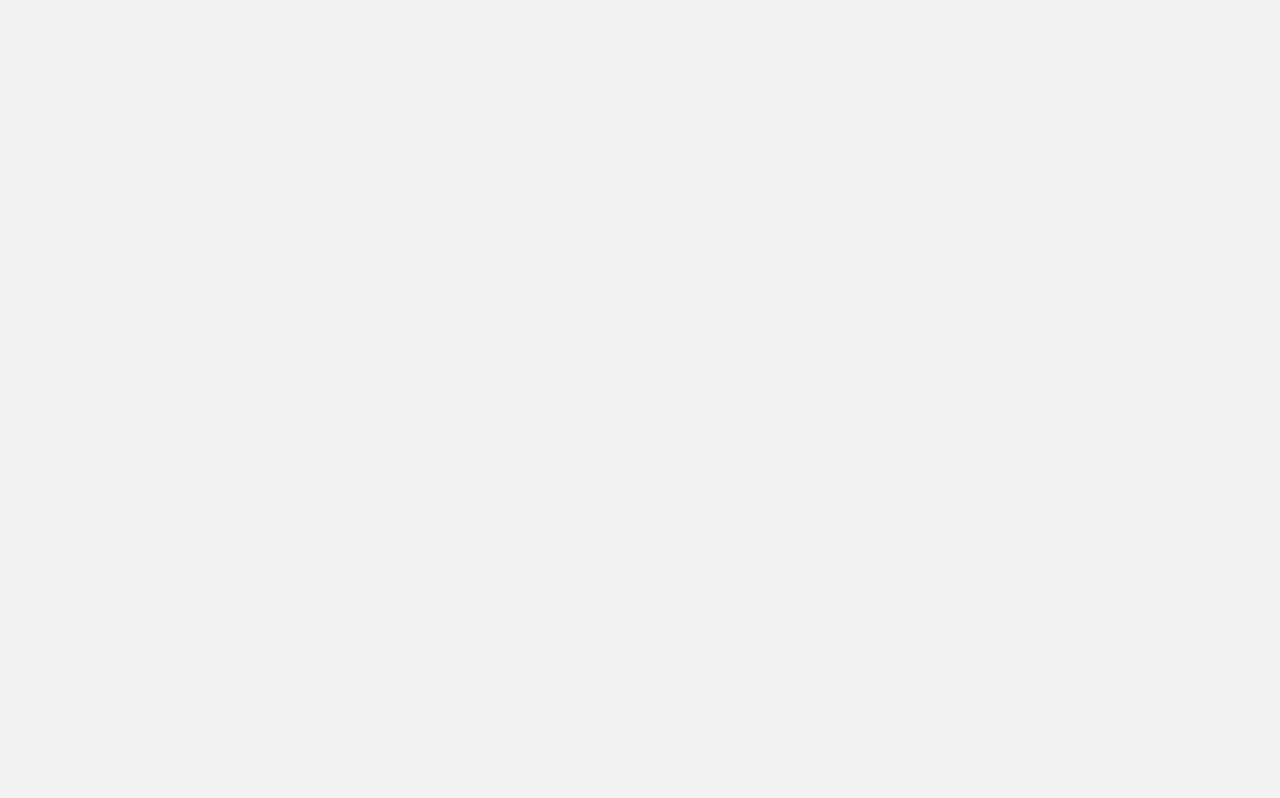
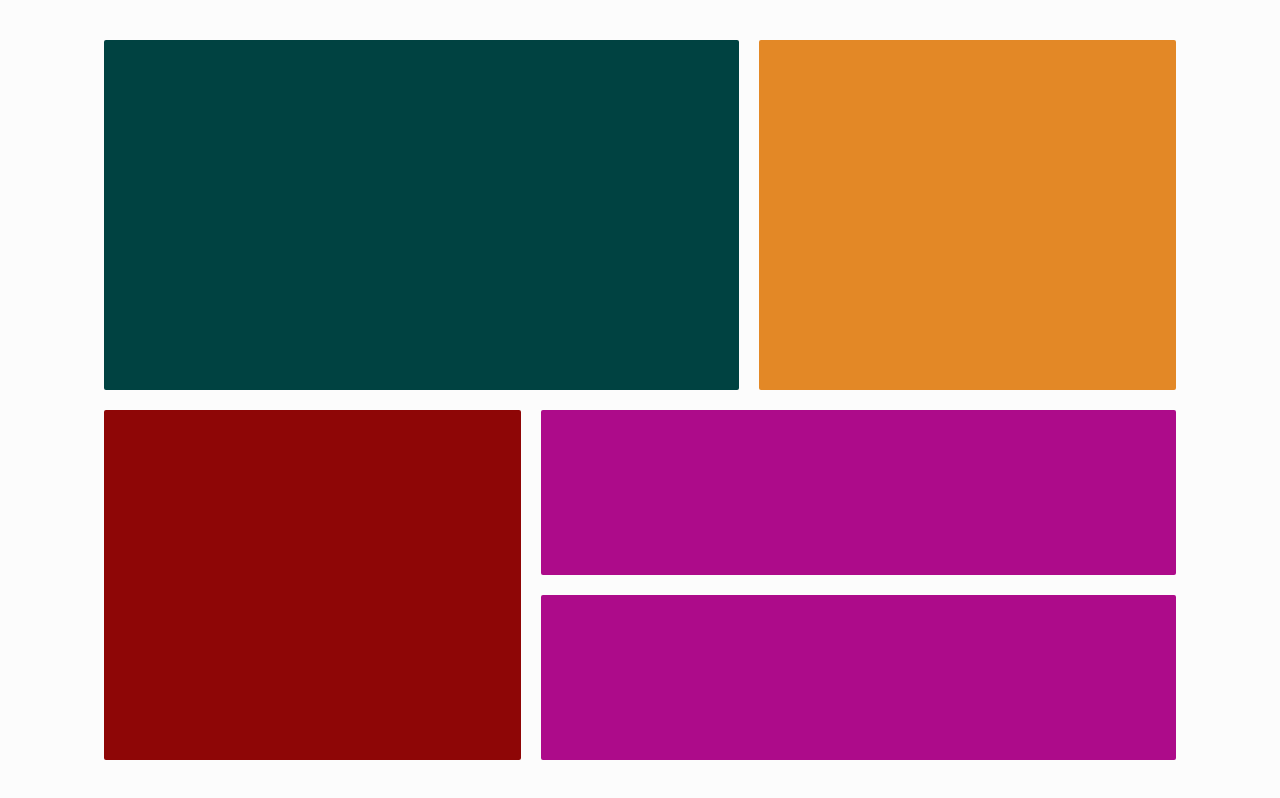
Before and after one commit to obinnaakaolisa/css-layouts, a plain HTML site: page grid.html in a window 1280 px wide. Drawn offline with Linux system fonts and the light colour scheme.

Commit message:
Completed Grid Page and Styling

```diff
--- a/assets/css/style.css
+++ b/assets/css/style.css
@@ -1,6 +1,8 @@
 @import url('https://fonts.googleapis.com/css2?family=Big+Shoulders+Display:wght@700&family=Lexend+Deca&display=swap');
 :root {
+    --dark-magenta: hsl(313, 88%, 36%);
     --bright-orange: hsl(31, 77%, 52%);
+    --dark-red: hsl(0, 92%, 29%);
     --dark-cyan: hsl(184, 100%, 22%);
     --very-dark-cyan: hsl(179, 100%, 13%);
     --transparent-white: hsla(0, 0%, 100%, 0.75);
@@ -92,7 +94,7 @@ main {
     border-radius:  0 5px 5px 0;
 }
 
-@media screen and (max-width:375px) {
+@media screen and (max-width:768) {
 
     .cards {
         display: flex;
@@ -100,7 +102,7 @@ main {
         align-items: center;
         justify-content: center;
         height: 100%;
-        width: 80%;
+        width: 90%;
         margin: 10px;
     }
 
@@ -111,48 +113,68 @@ main {
         justify-content: center;
         padding: 20px 45px;
         min-height: 420px;
-        max-width: 300px;
-        margin: 10px 0;
+        margin: 10px;
         border-radius: 5px !important;
     }
 
 }
 
-@media screen and (max-width:512) {
 
-    .cards {
+
+/*Grid Styles*/
+
+.grid-body {
+    background: var(--transparent-white);
+    width: 100%;
+    height: 100%;
+}
+
+.container {
+    display: grid;
+    height: 100%;
+    width: 90%;
+    grid-template-columns: repeat(5, 1fr);
+    grid-gap: 20px;
+    margin: auto;
+    padding: 40px;
+}
+
+.grid-item {
+    color: var(--transparent-white);
     display: flex;
     flex-direction: column;
     align-items: center;
     justify-content: center;
-        height: 100%;
-        width: 80%;
-        margin: 10px;
+    min-height: 100%;
+    border-radius: 2px;
 }
 
-    .card {
-        display: flex;
-        flex-direction: column;
-        align-items: start;
-        justify-content: center;
-        padding: 20px 45px;
-        min-height: 420px;
-        max-width: 300px;
-        margin: 10px 0;
-        border-radius: 5px !important;
+.item-1 {
+    background: var(--very-dark-cyan);
+    grid-column: 1/4;
+    grid-row: 1/3;
 }
 
+.item-2 {
+    background: var(--bright-orange);
+    grid-column: 4/6;
+    grid-row: 1/3;
 }
 
-@media screen and (max-width:1440px) {
-
-    .cards {
-        width: 90%;
-        margin: 10px;
+.item-3 {
+    background: var(--dark-red);
+    grid-column: 1/3;
+    grid-row: 3/5;
 }
 
-    .card {
-        margin: 10px 0;
+.item-4 {
+    background: var(--dark-magenta);
+    grid-column: 3/6;
+    grid-row: 3/4;
 }
 
+.item-5 {
+    background: var(--dark-magenta);
+    grid-column: 3/6;
+    grid-row: 4/5;
 }
--- a/grid.html
+++ b/grid.html
@@ -8,10 +8,14 @@
     <link rel="shortcut icon" href="assets/images/favicon.png" type="image/x-icon">
     <title>CSS grids</title>
 </head>
-<body>
+<body class="grid-body">
     <header></header>
-    <main>
-
+    <main class="container">
+        <div class="grid-item item-1"></div>
+        <div class="grid-item item-2"></div>
+        <div class="grid-item item-3"></div>
+        <div class="grid-item item-4"></div>
+        <div class="grid-item item-5"></div>
     </main>
     <footer></footer>
     <script src="assets/js/script.js"></script>
```
Lines whose indentation alone changed are shown as unchanged.
